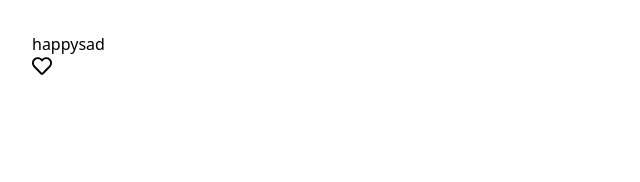
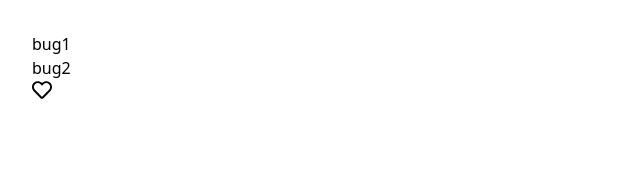
Before and after one commit to NyanLinHtoo/LearningReact, a React (Vite) app: page / in a window 1280 px wide. Shown: the top 182 px of the page, without its empty margins (0-640 px from the left). Built offline with nearby package versions, Linux system fonts and the light colour scheme.

Commit message:
Updating array of object

```diff
--- a/src/App.tsx
+++ b/src/App.tsx
@@ -2,22 +2,32 @@ import { useState } from "react";
 import Like from "./components/Like";
 
 function App() {
-  const [tags, setTags] = useState(["happy", "sad"]);
+  const [bugs, setBugs] = useState([
+    {
+      id: 1,
+      title: "bug1",
+      solved: false,
+    },
+    {
+      id: 2,
+      title: "bug2",
+      solved: false,
+    },
+  ]);
 
   const handleClick = () => {
-    // Add
-    setTags([...tags, "warning"]);
-
-    // Remove
-    setTags(tags.filter((tag) => tag !== "happy"));
-
-    // Update
-    setTags(tags.map((tag) => (tag === "happy" ? "happiness" : tag)));
+    setBugs(
+      bugs.map((bug) => (bug.title === "bug1" ? { ...bug, solved: true } : bug))
+    );
   };
 
   return (
     <div className="p-8">
-      {tags}
+      {bugs.map((bug) => (
+        <div key={bug.id}>
+          {bug.title} {bug.solved}
+        </div>
+      ))}
       <Like onClick={handleClick} />
     </div>
   );
```
